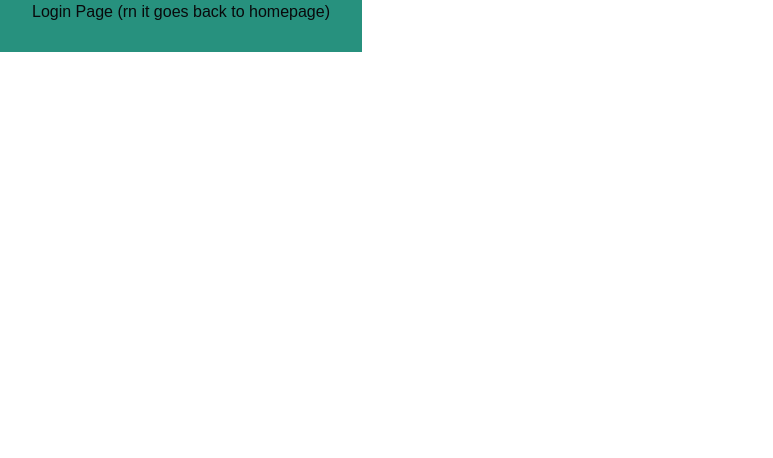
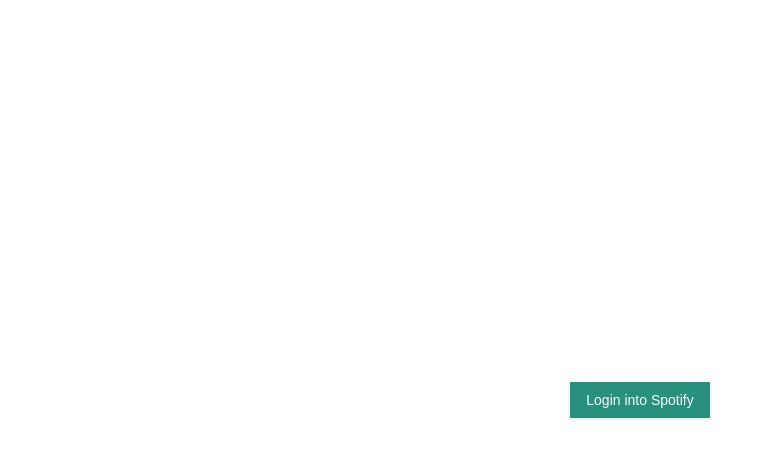
Before and after one commit to DDublue/Syncxnify, a Next.js app: page /login in a window 1280 px wide. Shown: the top 458 px of the page, without its empty margins (0-773 px from the left). Built offline with nearby package versions, Linux system fonts and the light colour scheme.

Commit message:
Name adjust + center login spotify button

```diff
--- a/src/app/(auth)/layout.tsx
+++ b/src/app/(auth)/layout.tsx
@@ -1,6 +1,6 @@
 import type { Metadata } from "next";
 import localFont from "next/font/local";
-import "./../globals.css";
+import "../globals.css";
 
 
 export const metadata: Metadata = {
--- a/src/app/(auth)/login/page.tsx
+++ b/src/app/(auth)/login/page.tsx
@@ -1,9 +1,17 @@
+import { Button, buttonVariants } from "@/components/ui/button";
+import { cn } from "@/lib/utils";
 import Link from "next/link";
 
 export default function LoginPage() {
   return (
-    <Link href="/" className="p-8 items-center bg-primary">
-      Login Page (rn it goes back to homepage)
-    </Link>
+    <>
+      <div className="flex flex-col min-h-svh">
+        <div className="flex items-center justify-center flex-grow">
+          <Button className="">
+            Login into Spotify
+          </Button>
+        </div>
+      </div>
+    </>
   )
 }
--- a/src/app/(main)/_components/header.tsx
+++ b/src/app/(main)/_components/header.tsx
@@ -11,7 +11,7 @@ export default function Header() {
             <div className="relative flex items-center">
               {/* Logo */}
               <Link href="/" className="font-bold">
-                Malotify
+                Syncxnify
               </Link>
 
               {/* Header Content */}
--- a/src/app/(main)/layout.tsx
+++ b/src/app/(main)/layout.tsx
@@ -1,5 +1,5 @@
 import type { Metadata } from "next";
-import "./../globals.css";
+import "../globals.css";
 import Header from "./_components/header";
 import Footer from "./_components/footer";
 
--- a/src/app/layout.tsx
+++ b/src/app/layout.tsx
@@ -14,7 +14,7 @@ export default function RootLayout({
   return (
     <html lang="en">
       <body
-        className="font-geist-sans antialiased"
+        className="font-geist-sans antialiased min-w-[320px]"
       >
         {children}
       </body>
```
